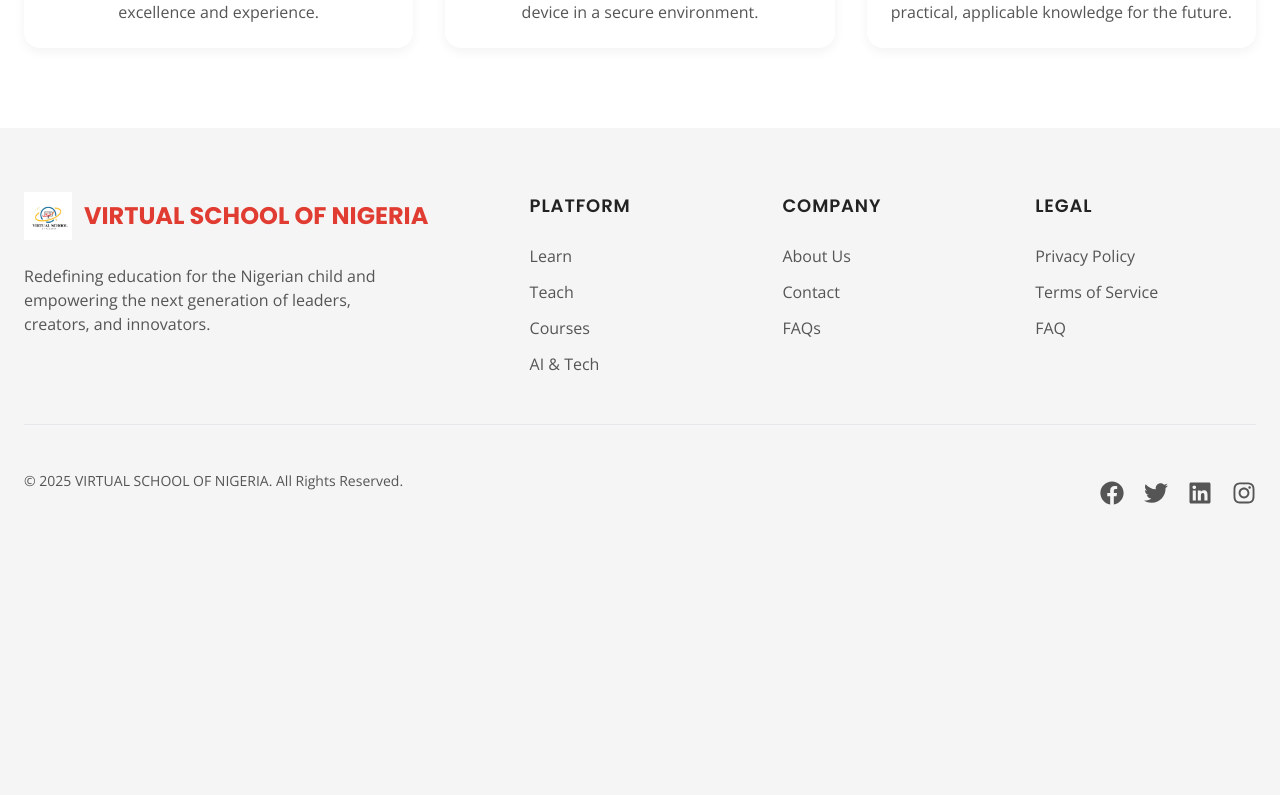
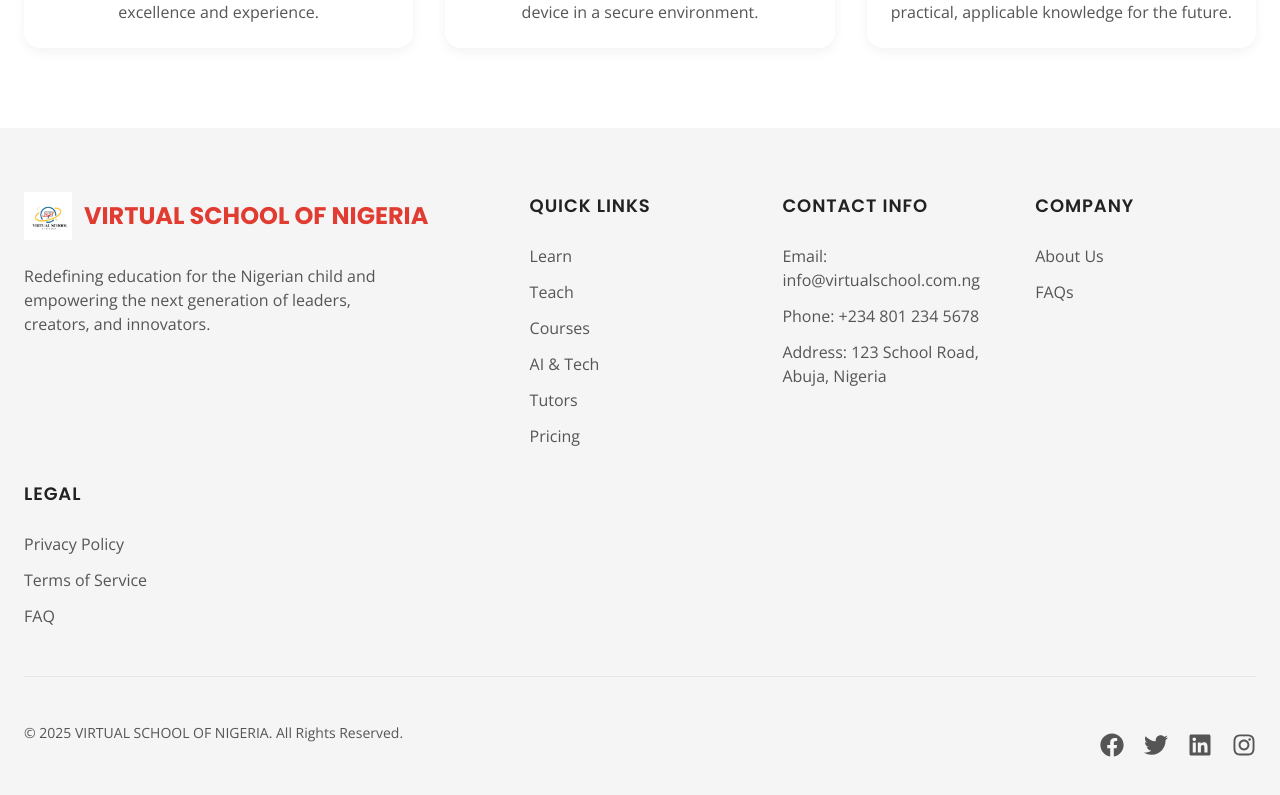
Before and after one commit to virtualschoolng/vs2026, a React (Vite) app in the folder frontend/: page / in a window 1280 px wide. Shown: the part 5564-6359 px from the top of the page. Before the commit the page ends 6133 px from the top, so only its background shows below. Built offline with nearby package versions, Linux system fonts and the light colour scheme.

Commit message:
Feat: Update Footer with Quick Links and Contact Info

```diff
--- a/frontend/src/components/Footer.jsx
+++ b/frontend/src/components/Footer.jsx
@@ -31,14 +31,26 @@ const Footer = () => {
             </p>
           </div>
 
-          {/* Platform Links */}
+          {/* Quick Links */}
           <div>
-            <h3 className="text-lg font-semibold tracking-wider uppercase mb-4 text-text">Platform</h3>
+            <h3 className="text-lg font-semibold tracking-wider uppercase mb-4 text-text">Quick Links</h3>
             <ul className="space-y-3">
               <li><FooterLink to="/learn">Learn</FooterLink></li>
               <li><FooterLink to="/teach">Teach</FooterLink></li>
               <li><FooterLink to="/courses">Courses</FooterLink></li>
               <li><FooterLink to="/aitech">AI & Tech</FooterLink></li>
+              <li><FooterLink to="/tutors">Tutors</FooterLink></li>
+              <li><FooterLink to="/pricing">Pricing</FooterLink></li>
+            </ul>
+          </div>
+
+          {/* Contact Info */}
+          <div>
+            <h3 className="text-lg font-semibold tracking-wider uppercase mb-4 text-text">Contact Info</h3>
+            <ul className="space-y-3 text-text-light">
+              <li>Email: info@virtualschool.com.ng</li>
+              <li>Phone: +234 801 234 5678</li>
+              <li>Address: 123 School Road, Abuja, Nigeria</li>
             </ul>
           </div>
 
@@ -47,7 +59,6 @@ const Footer = () => {
             <h3 className="text-lg font-semibold tracking-wider uppercase mb-4 text-text">Company</h3>
             <ul className="space-y-3">
               <li><FooterLink to="/about">About Us</FooterLink></li>
-              <li><FooterLink to="/contact">Contact</FooterLink></li>
               <li><FooterLink to="/faq">FAQs</FooterLink></li>
             </ul>
           </div>
```
